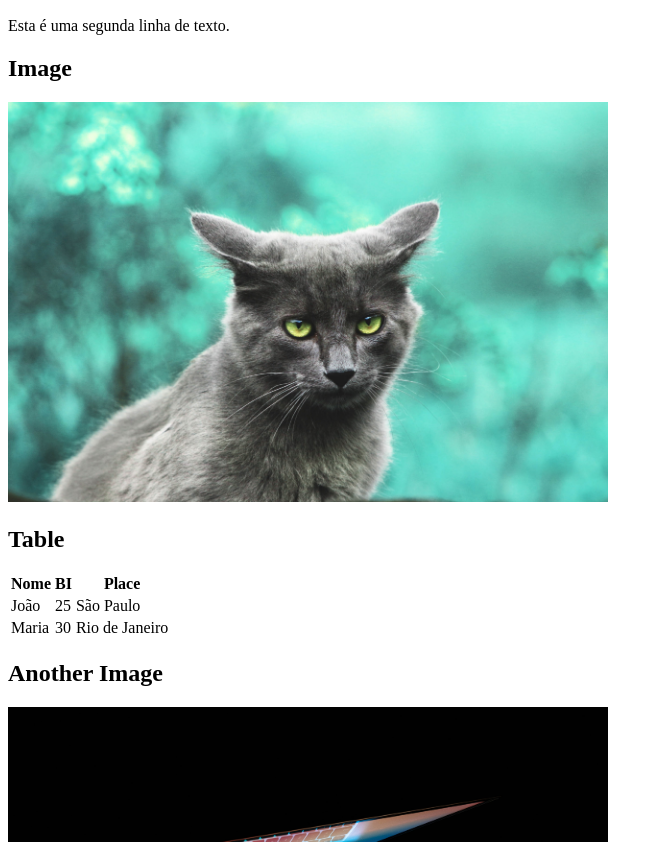
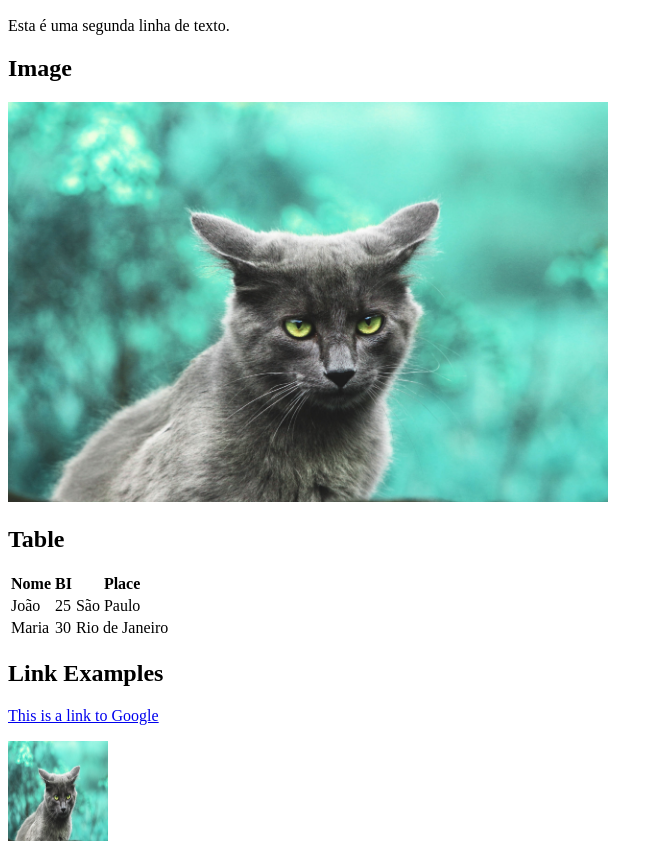
Before and after one commit to r3tnuh-007/Become-a-web-Developer-HTML5-CSS-JavaScript-Ruby-Ajax-SQL-, a plain HTML site: page my-projects/simple_site/teste.html in a window 1280 px wide. Shown: the part 110-952 px from the top of the page, without its empty margins (0-663 px from the left). Drawn offline with Linux system fonts and the light colour scheme.

Commit message:
Links
An introdution concepts to links

```diff
--- a/my-projects/simple_site/teste.html
+++ b/my-projects/simple_site/teste.html
@@ -39,6 +39,15 @@
             </table>
             <p></p>
             <h2>
+                Link Examples
+            </h2>
+            <p>
+                <a href="https://www.google.com">This is a link to Google</a>
+            </p>
+            <p>
+                <a href="images/cat-7210553.jpg">   <img height="100" width="100" src="images/cat-7210553.jpg" alt="r3tnuh-007"></a>
+            </p>
+            <h2>
                 Another Image
             </h2>
             <img height="400" width="600" src="images/joshua-reddekopp-SyYmXSDnJ54-unsplash.jpg" alt="r3tnuh-007">
```
Also changed, not shown: curiosities/links.txt (added).
